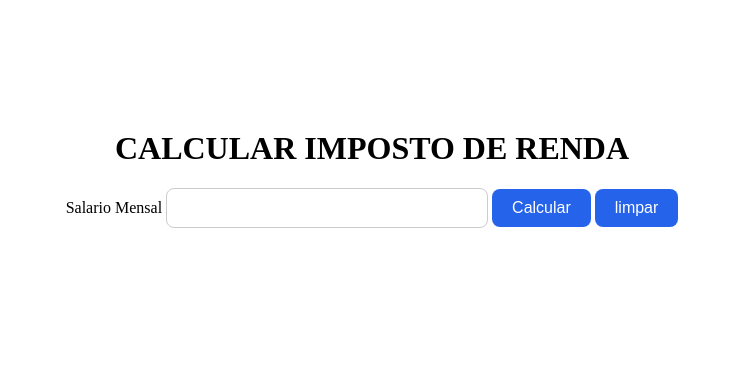
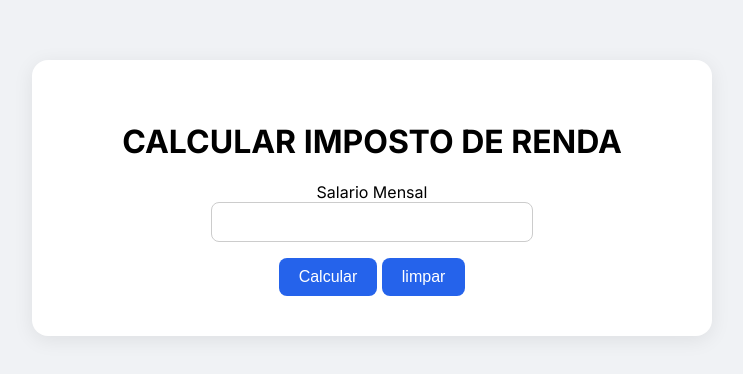
Before and after one commit to MateusGaldinoBarros/Projeto_PPWEB, a plain HTML site: page index.html in a window 1280 px wide. Shown: the part 210-584 px from the top of the page, without its empty margins (268-1011 px from the left). Drawn offline with Linux system fonts and the light colour scheme.

Commit message:
ultimos toques de css e html

```diff
--- a/index.html
+++ b/index.html
@@ -5,9 +5,11 @@
     <meta name="viewport" content="width=device-width, initial-scale=1.0">
     <title>Calculadora de IRPF</title>
     <link rel="stylesheet" href="style.css">
+    <link href="https://fonts.googleapis.com/css2?family=Inter:wght@400;600;700&display=swap" rel="stylesheet">
 </head>
 <body>
-    <div>
+    <div class="card">
+        <div>
         <h1>CALCULAR IMPOSTO DE RENDA</h1>
     </div>
     <div>
@@ -21,5 +23,7 @@
     <div id="resultado" class="caixa_resultado"></div>
 
     <script src ="script.js"></script>
+    </div>
+
 </body>
 </html>
--- a/script.js
+++ b/script.js
@@ -3,12 +3,14 @@ function calcular() {
     const imposto = calcularImposto(salario);
     const aliquota = calcularPorcentagem(salario,imposto);
 
+    document.getElementById("resultado").style.display="block";
     document.getElementById("resultado").innerHTML = "imposto: R$ " + imposto.toFixed(2) + "<br> Aliquota efetiva: " + aliquota.toFixed(2) + "%";
 
 }
 
 function limpar() {
     document.getElementById("salario").value = "";
+    document.getElementById("resultado").style.display="none";
     document.getElementById("resultado").innerHTML = "";
 }
 
--- a/style.css
+++ b/style.css
@@ -5,13 +5,17 @@
     border: none;
     border-radius: 8px;
     font-size: 16px;
+    margin-top: 16px;
 }
 .caixa_resultado {
     background-color: white;
-    padding: 20px;
+    padding: 30px;
     border-radius: 8px;
     font-size: 18px;
     margin-top: 20px;
+    box-shadow: 0 4px 20px rgba(0,0,0,0.08);
+    display: none;
+
 }
 .caixa_input {
     width: 300px;
@@ -19,6 +23,10 @@
     font-size: 16px;
     border: 1px solid #cccccc;
     border-radius: 8px;
+    display: block;
+    margin: 0 auto;
+    text-align: center;
+
 }
 body {
     display: flex;
@@ -26,4 +34,15 @@ body {
     align-items: center;
     justify-content: center;
     min-height: 100vh;
+    background-color: #f0f2f5;
+    font-family: 'Inter', sans-serif;
 }
+
+.card {
+    background-color: white;
+    padding: 40px;
+    border-radius: 16px;
+    box-shadow: 0 4px 20px rgba(0,0,0,0.08);
+    width: 600px;
+    text-align: center;
+}
```
